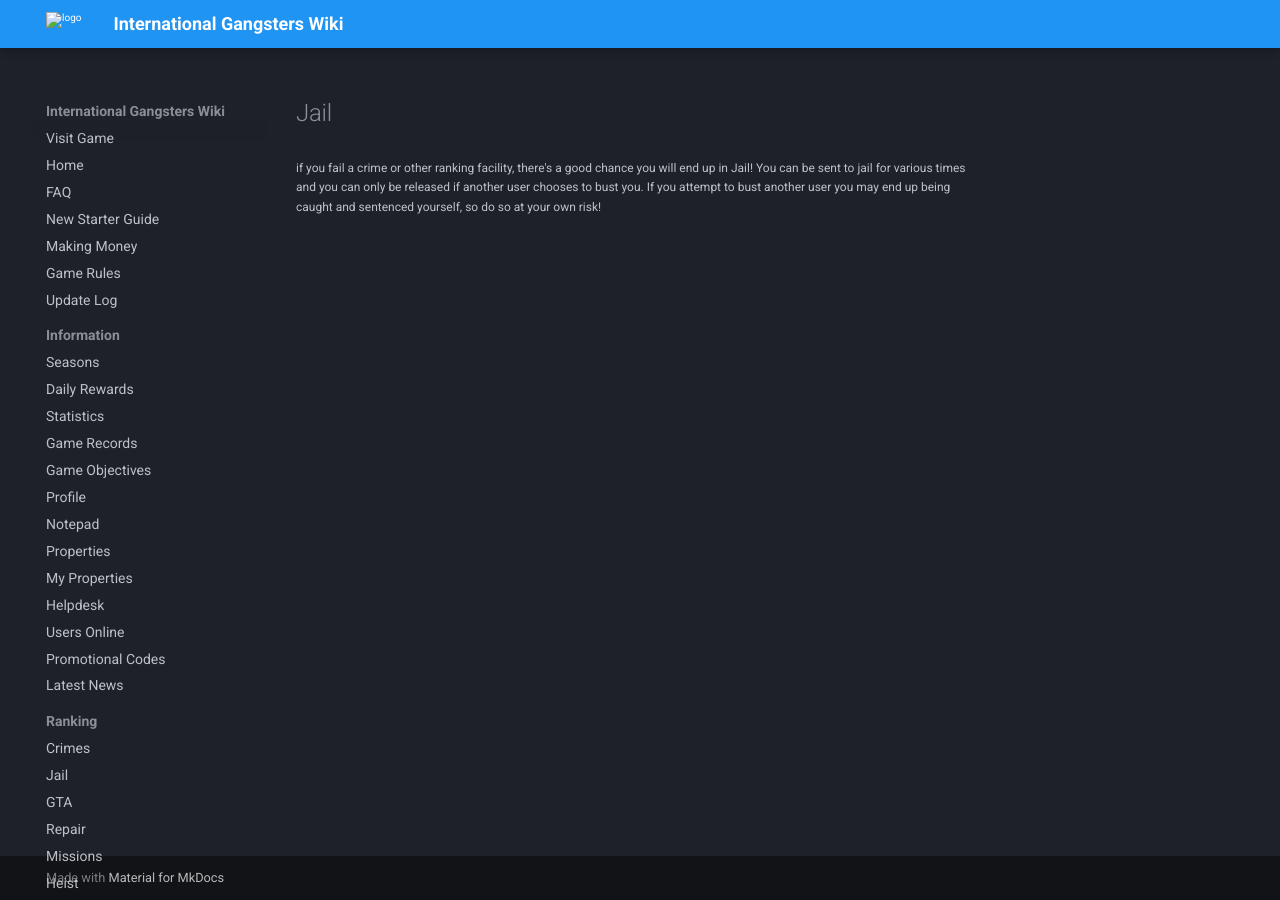
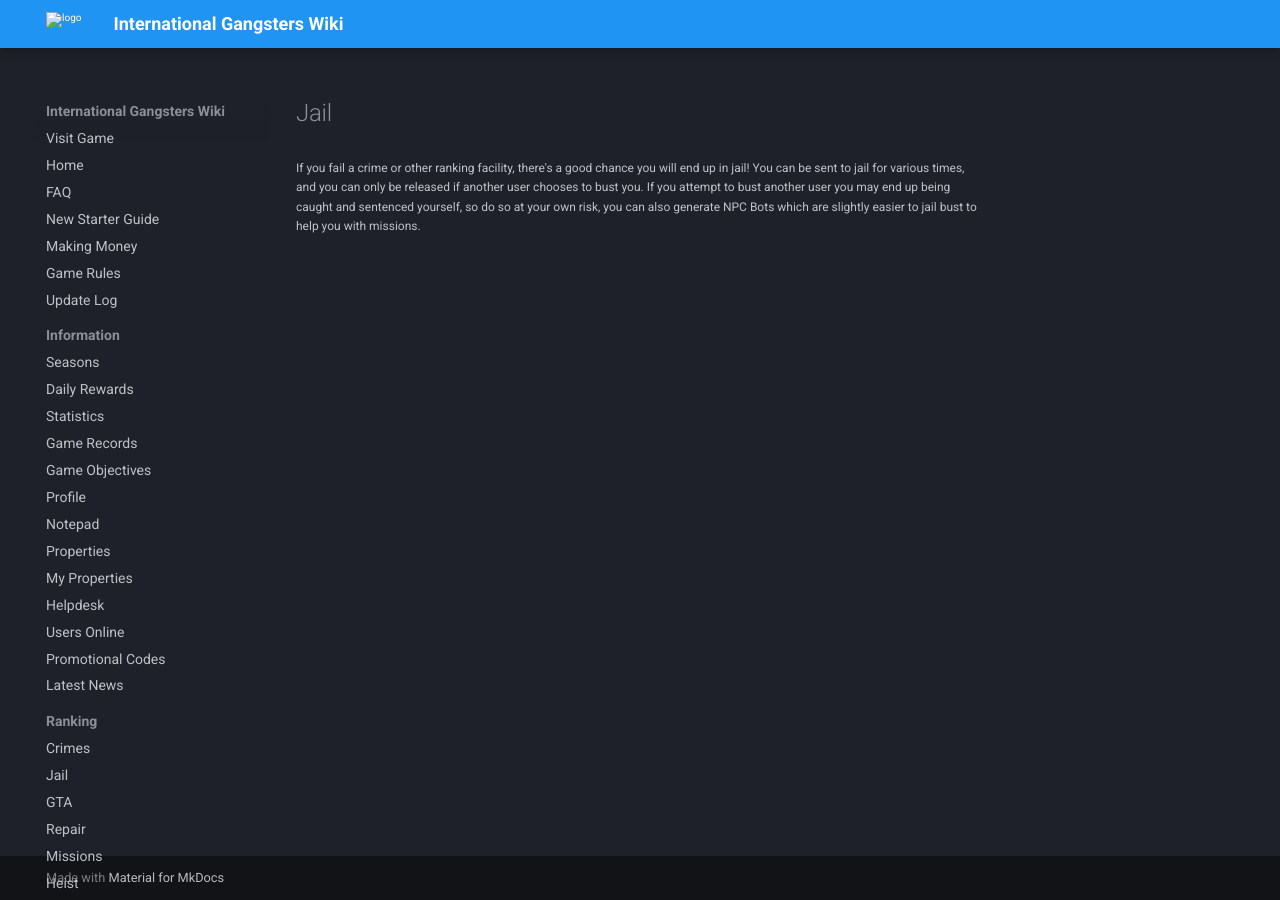
Before and after one commit to InternationalGangsters/wiki, an MkDocs documentation site: the page built from docs/ranking/jail.md, in a window 1280 px wide. Built offline with MkDocs 1.6.1 and Material for MkDocs 9.7.7, drawn with Linux system fonts in a browser that asks for light colours; comment, search, counter and statistics services are not loaded.

Commit message:
Update jail.md (#16)

```diff
--- a/docs/ranking/jail.md
+++ b/docs/ranking/jail.md
@@ -1,3 +1,3 @@
 # Jail
 
-if you fail a crime or other ranking facility, there's a good chance you will end up in Jail! You can be sent to jail for various times and you can only be released if another user chooses to bust you. If you attempt to bust another user you may end up being caught and sentenced yourself, so do so at your own risk!
+If you fail a crime or other ranking facility, there's a good chance you will end up in jail! You can be sent to jail for various times, and you can only be released if another user chooses to bust you. If you attempt to bust another user you may end up being caught and sentenced yourself, so do so at your own risk, you can also generate NPC Bots which are slightly easier to jail bust to help you with missions.
```
